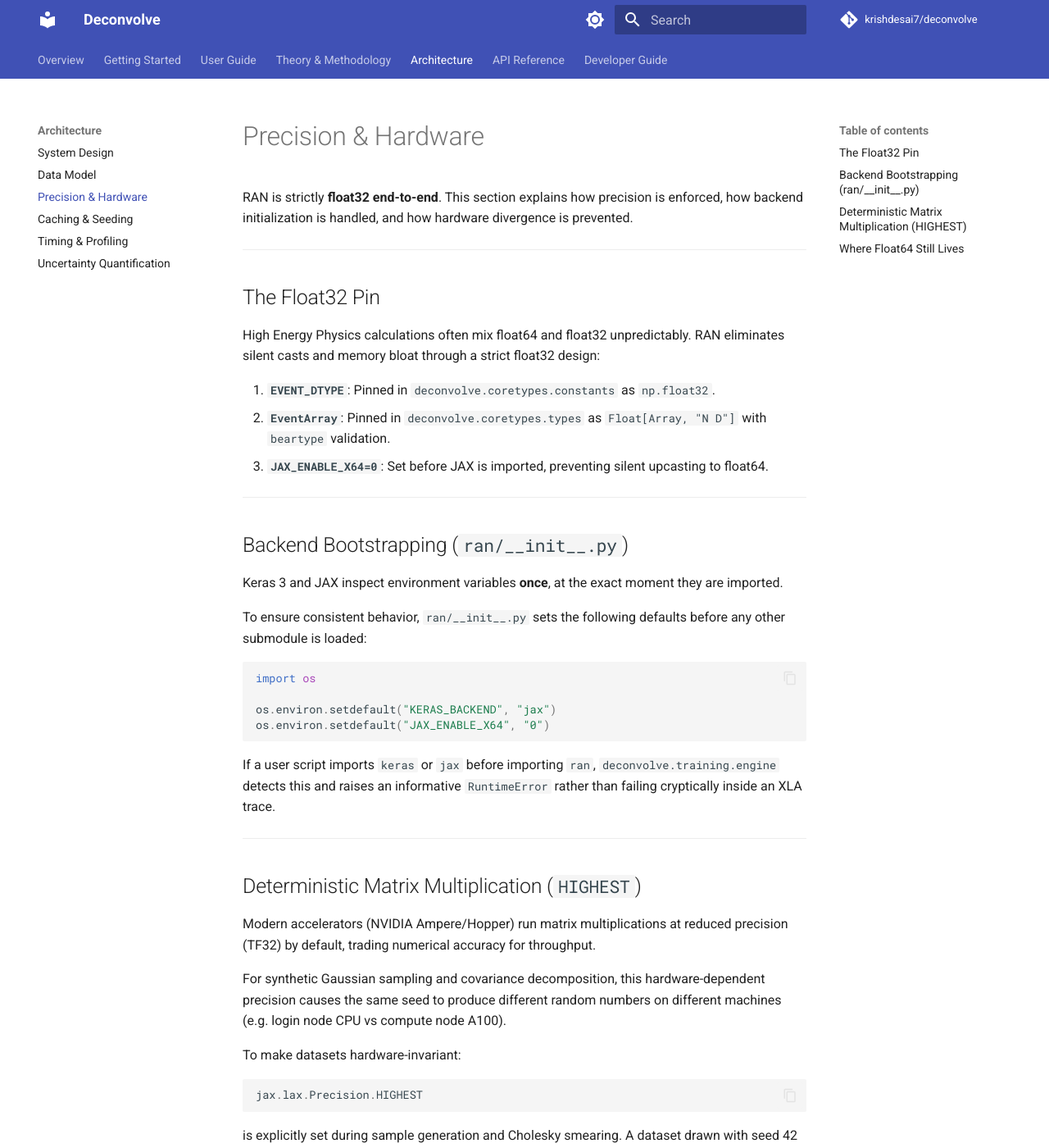
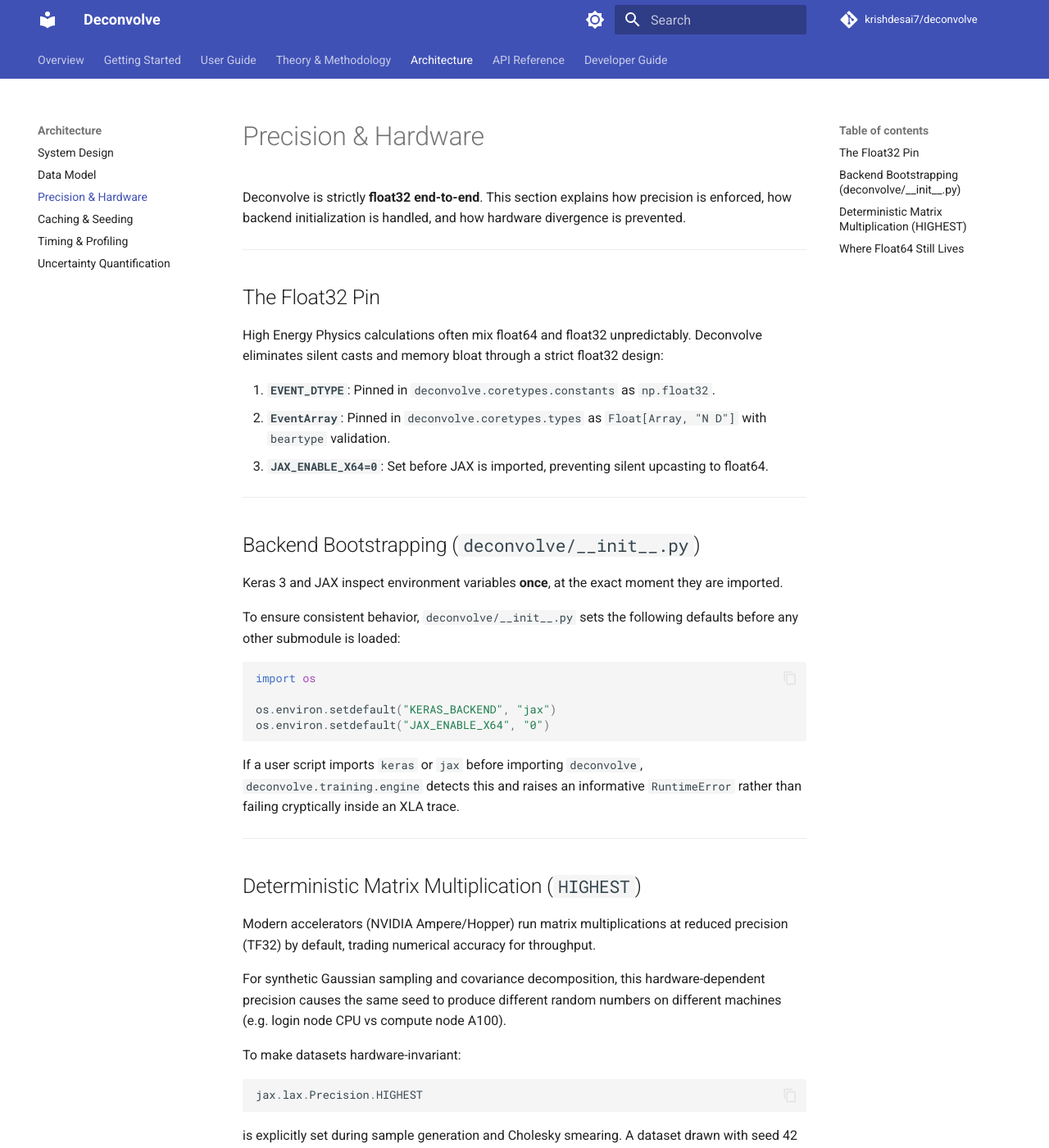
Before and after one commit to krishdesai7/RANv4, an MkDocs documentation site: the page built from docs/architecture/precision.md, in a window 1280 px wide and 1400 px high. Shown: the whole window at 82% size. Built offline with MkDocs 1.6.1 and Material for MkDocs 9.7.7, drawn with Linux system fonts in a browser that asks for light colours; comment, search, counter and statistics services are not loaded.

Commit message:
refactor: update documentation to replace 'RAN' with 'Deconvolve' in data-model.md and precision.md for consistency and clarity

````diff
--- a/docs/architecture/precision.md
+++ b/docs/architecture/precision.md
@@ -1,12 +1,12 @@
 # Precision & Hardware
 
-RAN is strictly **float32 end-to-end**. This section explains how precision is enforced, how backend initialization is handled, and how hardware divergence is prevented.
+Deconvolve is strictly **float32 end-to-end**. This section explains how precision is enforced, how backend initialization is handled, and how hardware divergence is prevented.
 
 ---
 
 ## The Float32 Pin
 
-High Energy Physics calculations often mix float64 and float32 unpredictably. RAN eliminates silent casts and memory bloat through a strict float32 design:
+High Energy Physics calculations often mix float64 and float32 unpredictably. Deconvolve eliminates silent casts and memory bloat through a strict float32 design:
 
 1. **`EVENT_DTYPE`**: Pinned in `deconvolve.coretypes.constants` as `np.float32`.
 2. **`EventArray`**: Pinned in `deconvolve.coretypes.types` as `Float[Array, "N D"]` with `beartype` validation.
@@ -14,11 +14,11 @@ High Energy Physics calculations often mix float64 and float32 unpredictably. RA
 
 ---
 
-## Backend Bootstrapping (`ran/__init__.py`)
+## Backend Bootstrapping (`deconvolve/__init__.py`)
 
 Keras 3 and JAX inspect environment variables **once**, at the exact moment they are imported.
 
-To ensure consistent behavior, `ran/__init__.py` sets the following defaults before any other submodule is loaded:
+To ensure consistent behavior, `deconvolve/__init__.py` sets the following defaults before any other submodule is loaded:
 
 ```python
 import os
@@ -27,7 +27,7 @@ os.environ.setdefault("KERAS_BACKEND", "jax")
 os.environ.setdefault("JAX_ENABLE_X64", "0")
 ```
 
-If a user script imports `keras` or `jax` before importing `ran`, `deconvolve.training.engine` detects this and raises an informative `RuntimeError` rather than failing cryptically inside an XLA trace.
+If a user script imports `keras` or `jax` before importing `deconvolve`, `deconvolve.training.engine` detects this and raises an informative `RuntimeError` rather than failing cryptically inside an XLA trace.
 
 ---
 
````
Also changed, not shown: docs/architecture/data-model.md (+1 -1 lines).
